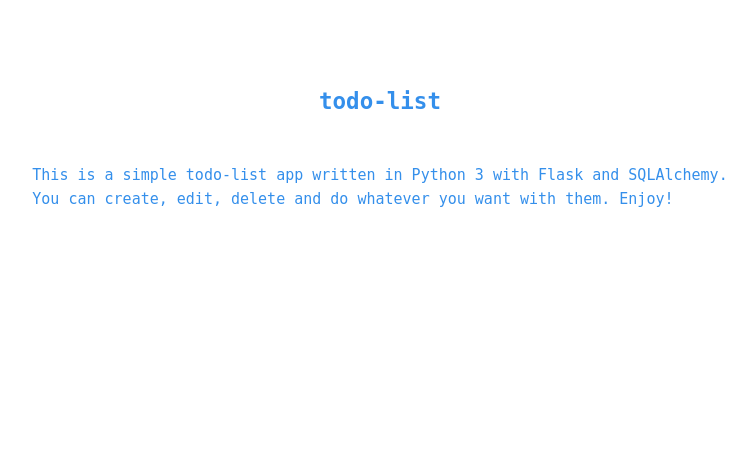
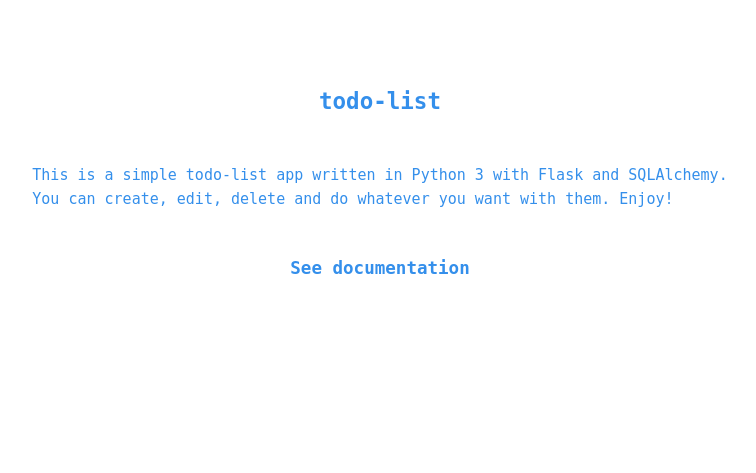
Before and after one commit to nomilkinmyhome/todo-list, a Flask app: page / in a window 1280 px wide. Shown: the top 473 px of the page, without its empty margins (260-1016 px from the left). Run offline with Flask 2, Linux system fonts and the light colour scheme; parts of the project's set-up code (start-up, migrations or seed data) failed here and were passed over.

Commit message:
Update index.html

```diff
--- a/src/templates/index.html
+++ b/src/templates/index.html
@@ -11,6 +11,7 @@
         <h2>todo-list</h2>
         <p>This is a simple todo-list app written in Python 3 with Flask and SQLAlchemy.<br>
         You can create, edit, delete and do whatever you want with them. Enjoy!</p>
+        <h3><a href="http://127.0.0.1:5000/api/v1/" style="color: #348feb">See documentation</a></h3>
     </header>
     <footer>
         <img src="/static/img/github-icon.png" alt="GitHub">
```
